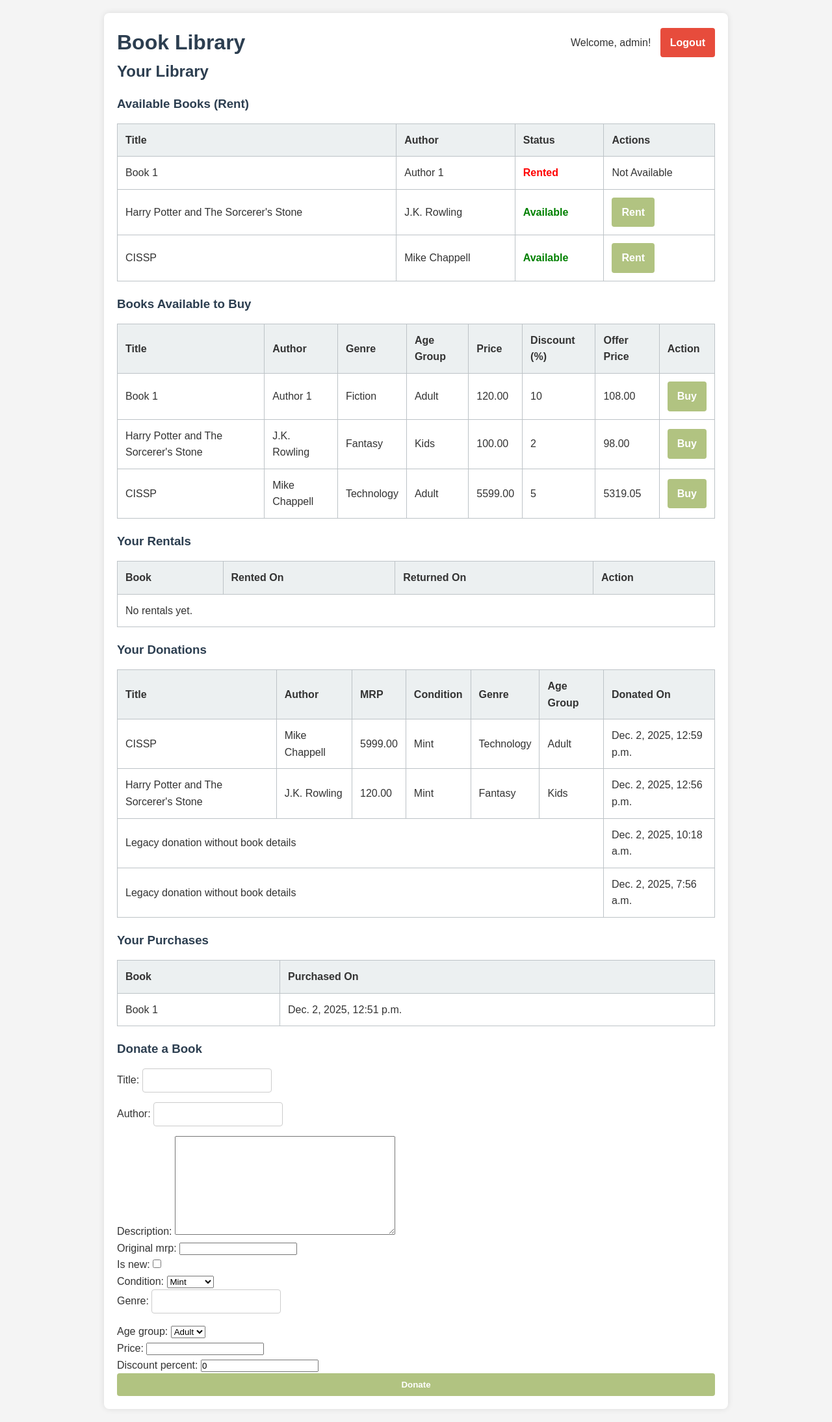
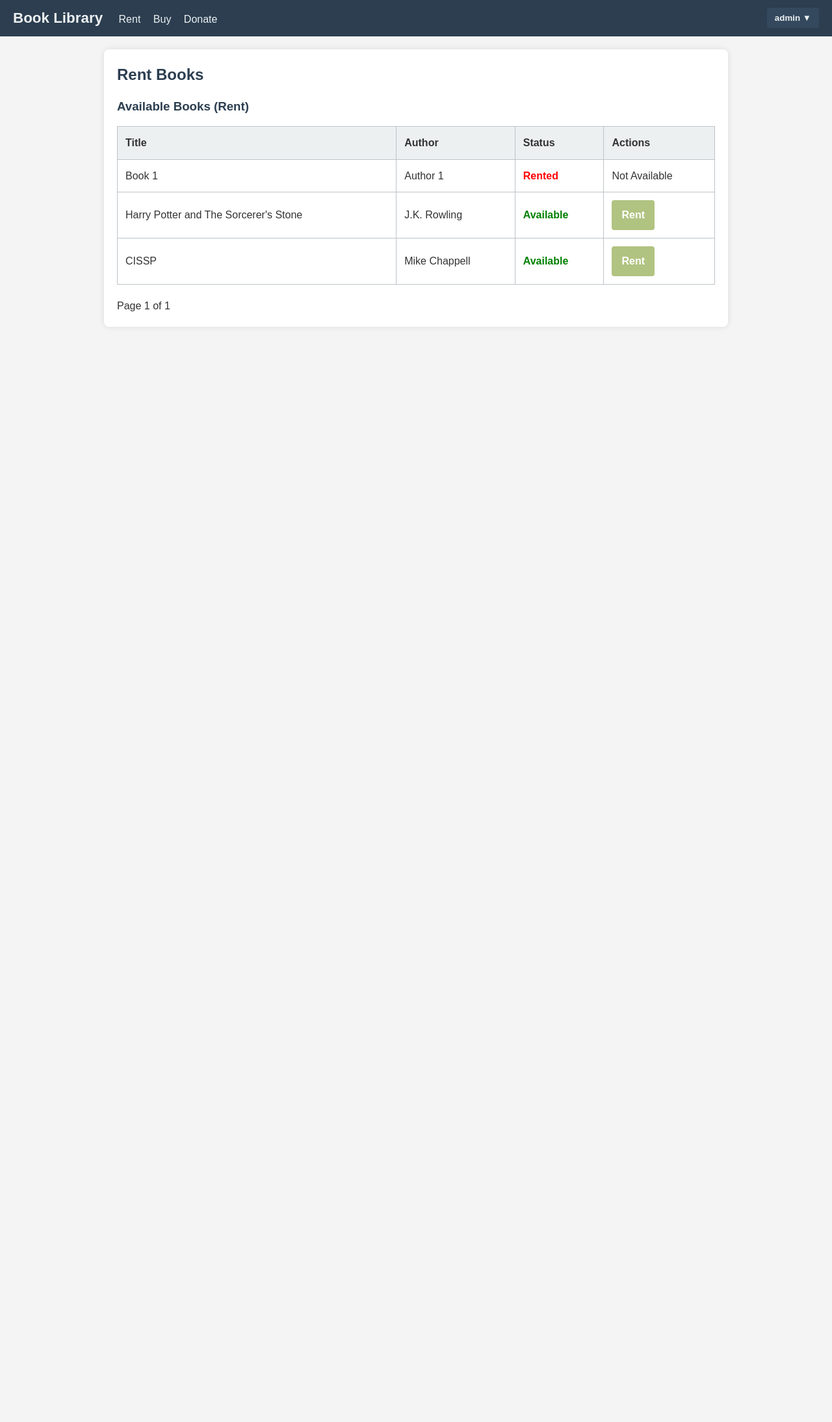
Before and after one commit to Lonewolfrex/demo_lib, a Django app: page / in a window 1280 px wide. Shown: the whole page at 65% size. After the commit the page ends 479 px from the top, so only its background shows below. Run offline with Django 4.2, Linux system fonts and the light colour scheme; a user stored in the database is signed in; data comes from the database, SQL or seed files in the repository; both versions use the stored data as it was after the commit.

Commit message:
Cosmetic changes to the nav bar

```diff
--- a/library_app/static/library_app/styles.css
+++ b/library_app/static/library_app/styles.css
@@ -121,3 +121,79 @@ th, td {
 .btn-logout:hover {
   background-color: #c0392b;
 }
+
+/* Navbar */
+.navbar {
+  background-color: #2c3e50;
+  color: #ecf0f1;
+  padding: 10px 20px;
+  display: flex;
+  justify-content: space-between;
+  align-items: center;
+}
+
+.nav-brand {
+  font-size: 1.4rem;
+  font-weight: 700;
+  color: #ecf0f1;
+  text-decoration: none;
+  margin-right: 20px;
+}
+
+.nav-left .nav-link,
+.nav-right .nav-link {
+  margin-right: 15px;
+  color: #ecf0f1;
+  text-decoration: none;
+  font-weight: 500;
+}
+
+.nav-left .nav-link:hover,
+.nav-right .nav-link:hover {
+  text-decoration: underline;
+}
+
+/* Dropdown */
+.dropdown {
+  position: relative;
+  display: inline-block;
+}
+
+.dropbtn {
+  background-color: #34495e;
+  color: #ecf0f1;
+  padding: 8px 12px;
+  border: none;
+  border-radius: 4px;
+  cursor: pointer;
+}
+
+.dropbtn:hover {
+  background-color: #3b5770;
+}
+
+.dropdown-content {
+  display: none;
+  position: absolute;
+  right: 0;
+  background-color: #ffffff;
+  min-width: 160px;
+  box-shadow: 0 2px 8px rgba(0,0,0,0.2);
+  z-index: 1;
+}
+
+.dropdown-content a {
+  color: #2c3e50;
+  padding: 8px 12px;
+  text-decoration: none;
+  display: block;
+  font-size: 0.9rem;
+}
+
+.dropdown-content a:hover {
+  background-color: #f1f1f1;
+}
+
+.dropdown:hover .dropdown-content {
+  display: block;
+}
--- a/library_app/templates/library_app/home.html
+++ b/library_app/templates/library_app/home.html
@@ -4,8 +4,9 @@
 {% block title %}Home - Book Library{% endblock %}
 
 {% block content %}
-  <h2>Your Library</h2>
 
+  {% if tab == 'rent' %}
+    <h2>Rent Books</h2>
     <h3>Available Books (Rent)</h3>
     <table>
       <thead>
@@ -39,6 +40,20 @@
       </tbody>
     </table>
 
+    {% if books and books.paginator %}
+      <div class="pagination">
+        {% if books.has_previous %}
+          <a href="?tab=rent&page={{ books.previous_page_number }}">Previous</a>
+        {% endif %}
+        <span>Page {{ books.number }} of {{ books.paginator.num_pages }}</span>
+        {% if books.has_next %}
+          <a href="?tab=rent&page={{ books.next_page_number }}">Next</a>
+        {% endif %}
+      </div>
+    {% endif %}
+
+  {% elif tab == 'buy' %}
+    <h2>Buy Books</h2>
     <h3>Books Available to Buy</h3>
     <table>
       <thead>
@@ -73,6 +88,69 @@
       </tbody>
     </table>
 
+    {% if buyable_books and buyable_books.paginator %}
+      <div class="pagination">
+        {% if buyable_books.has_previous %}
+          <a href="?tab=buy&page={{ buyable_books.previous_page_number }}">Previous</a>
+        {% endif %}
+        <span>Page {{ buyable_books.number }} of {{ buyable_books.paginator.num_pages }}</span>
+        {% if buyable_books.has_next %}
+          <a href="?tab=buy&page={{ buyable_books.next_page_number }}">Next</a>
+        {% endif %}
+      </div>
+    {% endif %}
+
+  {% elif tab == 'donate' %}
+    <h2>Donate a Book</h2>
+
+    <form method="POST" action="{% url 'donate-book' %}" class="form">
+      {% csrf_token %}
+      {{ donation_form.as_p }}
+      <button type="submit" class="btn-primary">Donate</button>
+    </form>
+
+ <h3>Your Donations</h3>
+  <table>
+    <thead>
+      <tr>
+        <th>Title</th>
+        <th>Author</th>
+        <th>Genre</th>
+        <th>Age Group</th>
+        <th>MRP</th>
+        <th>Condition</th>
+        <th>Donated On</th>
+      </tr>
+    </thead>
+    <tbody>
+      {% for donation in donations %}
+      <tr>
+        {% if donation.book %}
+          <td>{{ donation.book.title }}</td>
+          <td>{{ donation.book.author }}</td>
+          <td>{{ donation.book.genre }}</td>
+          <td>{{ donation.book.get_age_group_display }}</td>
+          <td>{{ donation.book.original_mrp }}</td>
+          <td>{{ donation.book.get_condition_display }}</td>
+        {% else %}
+          <td colspan="6" style="font-style: italic; color: #888;">
+            Legacy donation without detailed book information
+          </td>
+        {% endif %}
+        <td>{{ donation.donated_on }}</td>
+      </tr>
+      {% empty %}
+      <tr>
+        <td colspan="7">No donations yet.</td>
+      </tr>
+      {% endfor %}
+    </tbody>
+  </table>
+
+
+  {% elif tab == 'activity' %}
+    <h2>Your Activity</h2>
+
     <h3>Your Rentals</h3>
     <table>
       <thead>
@@ -106,6 +184,25 @@
       </tbody>
     </table>
 
+    <h3>Your Purchases</h3>
+    <table>
+      <thead>
+        <tr>
+          <th>Book</th><th>Purchased On</th>
+        </tr>
+      </thead>
+      <tbody>
+        {% for purchase in purchases %}
+        <tr>
+          <td>{{ purchase.book.title }}</td>
+          <td>{{ purchase.purchased_on }}</td>
+        </tr>
+        {% empty %}
+        <tr><td colspan="2">No purchases yet.</td></tr>
+        {% endfor %}
+      </tbody>
+    </table>
+
     <h3>Your Donations</h3>
     <table>
       <thead>
@@ -134,34 +231,16 @@
           {% endif %}
           <td>{{ donation.donated_on }}</td>
         </tr>
+        {% empty %}
+        <tr><td colspan="7">No donations yet.</td></tr>
         {% endfor %}
       </tbody>
     </table>
 
-  <h3>Your Purchases</h3>
-  <table>
-    <thead>
-      <tr>
-        <th>Book</th><th>Purchased On</th>
-      </tr>
-    </thead>
-    <tbody>
-      {% for purchase in purchases %}
-      <tr>
-        <td>{{ purchase.book.title }}</td>
-        <td>{{ purchase.purchased_on }}</td>
-      </tr>
-      {% empty %}
-      <tr><td colspan="2">No purchases yet.</td></tr>
-      {% endfor %}
-    </tbody>
-  </table>
-
-  <h3>Donate a Book</h3>
-  <form method="POST" action="{% url 'donate-book' %}" class="form">
-    {% csrf_token %}
-    {{ donation_form.as_p }}
-    <button type="submit" class="btn-primary">Donate</button>
-  </form>
+  {% else %}
+    {# Fallback: default to Rent tab #}
+    <h2>Your Library</h2>
+    <p>Select an option from the navigation bar above.</p>
+  {% endif %}
 
 {% endblock %}
--- a/library_app/templates/library_app/index.html
+++ b/library_app/templates/library_app/index.html
@@ -8,22 +8,34 @@
   <link rel="stylesheet" href="{% static 'library_app/styles.css' %}" />
 </head>
 <body>
+  <nav class="navbar">
+    <div class="nav-left">
+      <a href="{% url 'library-home' %}" class="nav-brand">Book Library</a>
+      {% if user.is_authenticated %}
+        <a href="{% url 'library-home' %}?tab=rent" class="nav-link">Rent</a>
+        <a href="{% url 'library-home' %}?tab=buy" class="nav-link">Buy</a>
+        <a href="{% url 'library-home' %}?tab=donate" class="nav-link">Donate</a>
+      {% endif %}
+    </div>
+    <div class="nav-right">
+      {% if user.is_authenticated %}
+      <div class="dropdown">
+        <button class="dropbtn">
+          {{ user.username }} ▼
+        </button>
+        <div class="dropdown-content">
+          <a href="{% url 'library-home' %}?tab=activity">User activities</a>
+          <a href="{% url 'logout' %}">Logout</a>
+        </div>
+      </div>
+      {% else %}
+        <a href="{% url 'login' %}" class="nav-link">Login</a>
+        <a href="{% url 'register' %}" class="nav-link">Register</a>
+      {% endif %}
+    </div>
+  </nav>
+
   <div class="container">
-    <header style="display: flex; justify-content: space-between; align-items: center;">
-      <h1><a href="{% url 'library-home' %}" style="text-decoration:none; color:#2c3e50;">Book Library</a></h1>
-      {% if user.is_authenticated %}
-        <div>
-          <span>Welcome, {{ user.username }}!</span>
-          <a href="{% url 'logout' %}" class="btn-logout">Logout</a>
-        </div>
-      {% else %}
-        <div>
-          <a href="{% url 'login' %}" class="btn-primary">Login</a>
-          <a href="{% url 'register' %}" class="btn-primary">Register</a>
-        </div>
-      {% endif %}
-    </header>
-
     {% if messages %}
     <ul class="messages">
       {% for message in messages %}
@@ -33,9 +45,7 @@
     {% endif %}
 
     <main>
-      {% block content %}
-      <!-- Page specific content goes here -->
-      {% endblock %}
+      {% block content %}{% endblock %}
     </main>
   </div>
 </body>
--- a/library_app/views.py
+++ b/library_app/views.py
@@ -5,6 +5,7 @@ from .models import Book, Rental, Donation, Purchase
 from django.contrib.auth.decorators import login_required
 from django.utils import timezone
 from django.contrib import messages
+from django.core.paginator import Paginator
 
 def register_view(request):
     if request.method == 'POST':
@@ -37,8 +38,25 @@ def logout_view(request):
 
 @login_required
 def library_home(request):
-    books = Book.objects.all()
-    buyable_books = Book.objects.filter(price__isnull=False)
+    tab = request.GET.get('tab', 'rent')
+
+    books_qs = Book.objects.all()
+    buyable_qs = Book.objects.filter(price__isnull=False)
+
+    # Example pagination: 5 items per page
+    page_number = request.GET.get('page', 1)
+    if tab == 'rent':
+        paginator = Paginator(books_qs, 5)
+        books = paginator.get_page(page_number)
+        buyable_books = None
+    elif tab == 'buy':
+        paginator = Paginator(buyable_qs, 5)
+        buyable_books = paginator.get_page(page_number)
+        books = None
+    else:
+        books = books_qs
+        buyable_books = buyable_qs
+
     rentals = Rental.objects.filter(user=request.user).order_by('-rented_on')
     donations = Donation.objects.filter(user=request.user).select_related('book').order_by('-donated_on')
     purchases = Purchase.objects.filter(user=request.user).select_related('book').order_by('-purchased_on')
@@ -46,6 +64,7 @@ def library_home(request):
     donation_form = DonationBookForm()
 
     context = {
+        'tab': tab,
         'books': books,
         'buyable_books': buyable_books,
         'rentals': rentals,
@@ -54,6 +73,7 @@ def library_home(request):
         'donation_form': donation_form,
     }
     return render(request, 'library_app/home.html', context)
+
 
 @login_required
 def donate_book(request):
```
Also changed, not shown: .github/workflows/build-docker.yml, db.sqlite3. Lines whose indentation alone changed are shown as unchanged.
